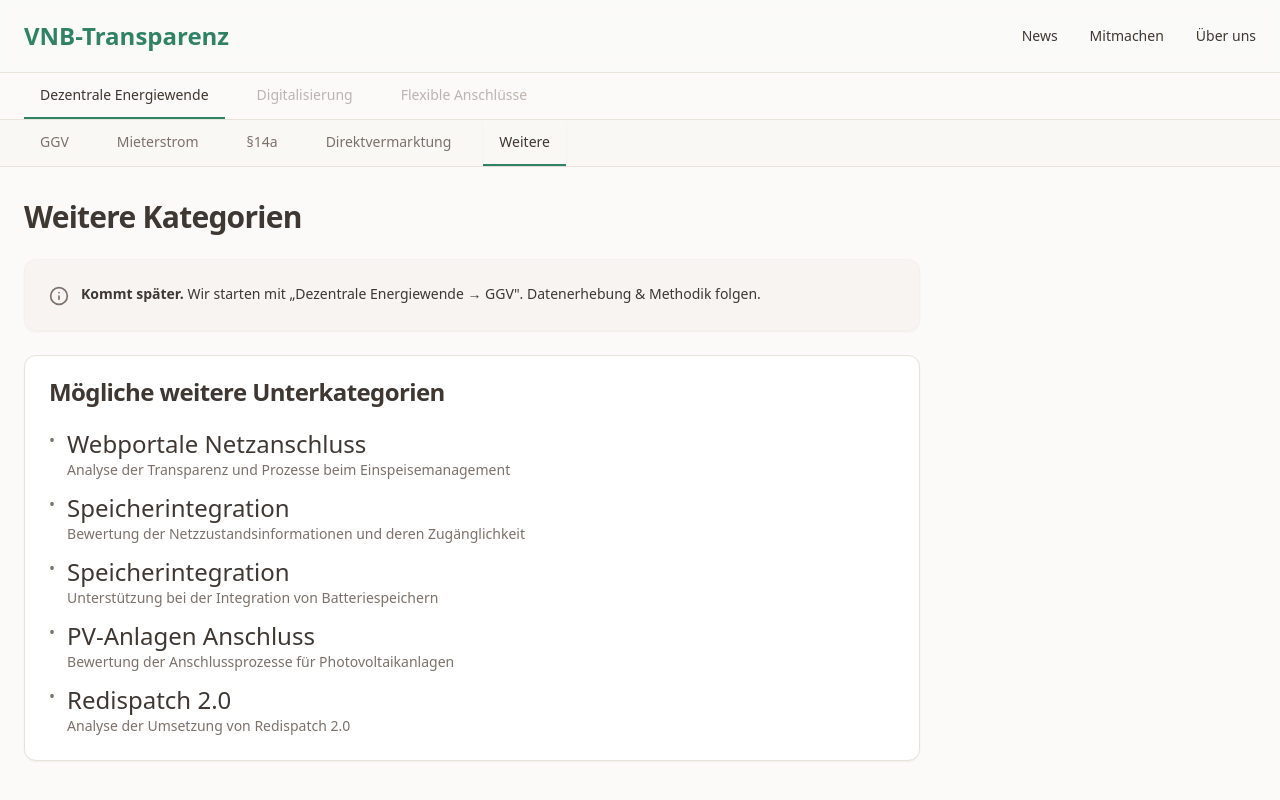
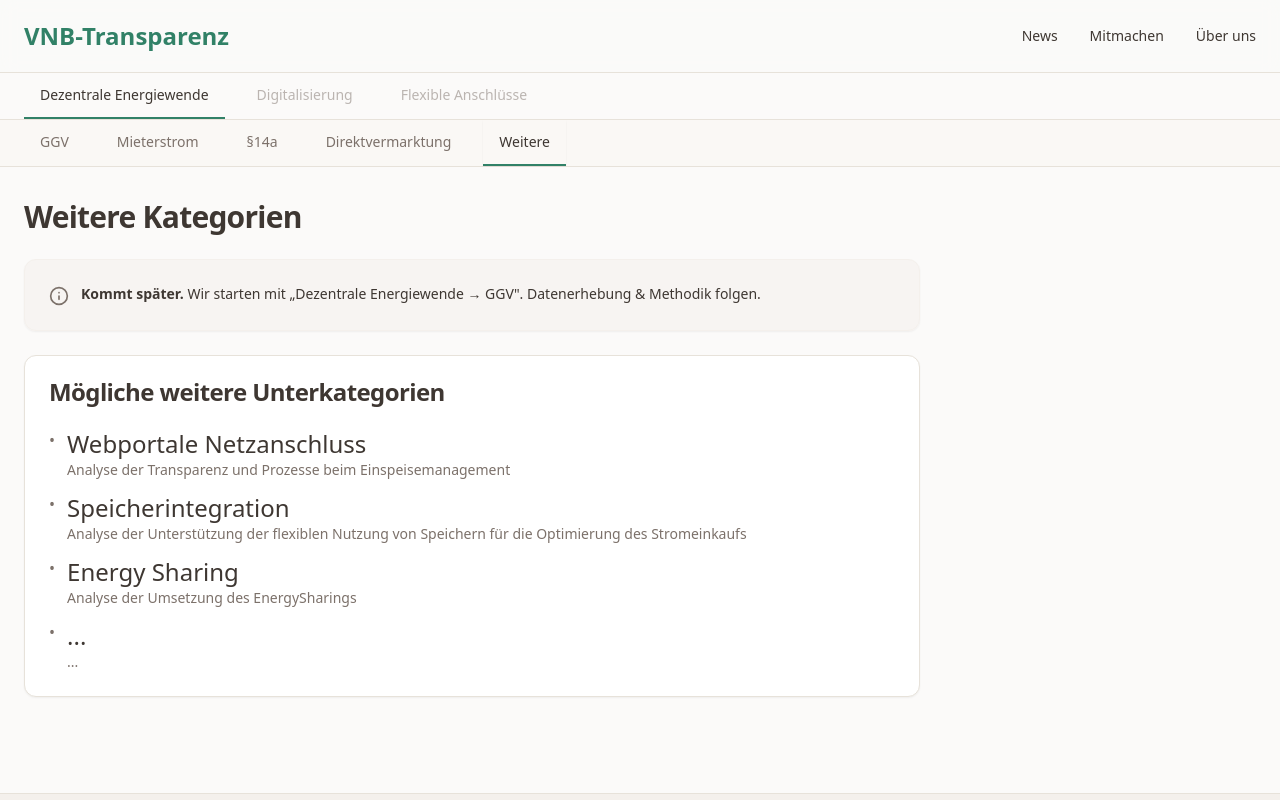
Before and after one commit to DanielFuerstenwerth/vnbtransparenzde, a React (Vite) app: page /dezentrale-ew/coming-soon in a window 1280 px wide. Shown: the top 800 px of the page. Built offline with nearby package versions, Linux system fonts and the light colour scheme; the HTML template or start-up script is replaced by a standard one.

Commit message:
Visual edit in Lovable

```diff
--- a/src/pages/dezentrale-ew/ComingSoon.tsx
+++ b/src/pages/dezentrale-ew/ComingSoon.tsx
@@ -35,31 +35,25 @@ const ComingSoon = () => {
                   <li className="flex items-start gap-3">
                     <span className="text-muted-foreground">•</span>
                     <div>
-                      <h4 className="font-medium">Speicherintegration </h4>
-                      <p className="text-sm text-muted-foreground">Bewertung der Netzzustandsinformationen und deren Zugänglichkeit</p>
+                      <h4 className="font-medium">Speicherintegration</h4>
+                      <p className="text-sm text-muted-foreground">Analyse der Unterstützung der flexiblen Nutzung von Speichern für die Optimierung des Stromeinkaufs</p>
                     </div>
                   </li>
                   <li className="flex items-start gap-3">
                     <span className="text-muted-foreground">•</span>
                     <div>
-                      <h4 className="font-medium">Speicherintegration</h4>
-                      <p className="text-sm text-muted-foreground">Unterstützung bei der Integration von Batteriespeichern</p>
+                      <h4 className="font-medium">Energy Sharing</h4>
+                      <p className="text-sm text-muted-foreground">Analyse der Umsetzung des EnergySharings</p>
                     </div>
                   </li>
                   <li className="flex items-start gap-3">
                     <span className="text-muted-foreground">•</span>
                     <div>
-                      <h4 className="font-medium">PV-Anlagen Anschluss</h4>
-                      <p className="text-sm text-muted-foreground">Bewertung der Anschlussprozesse für Photovoltaikanlagen</p>
+                      <h4 className="font-medium">...</h4>
+                      <p className="text-sm text-muted-foreground">...</p>
                     </div>
                   </li>
-                  <li className="flex items-start gap-3">
-                    <span className="text-muted-foreground">•</span>
-                    <div>
-                      <h4 className="font-medium">Redispatch 2.0</h4>
-                      <p className="text-sm text-muted-foreground">Analyse der Umsetzung von Redispatch 2.0</p>
-                    </div>
-                  </li>
+
                 </ul>
               </CardContent>
             </Card>
```
